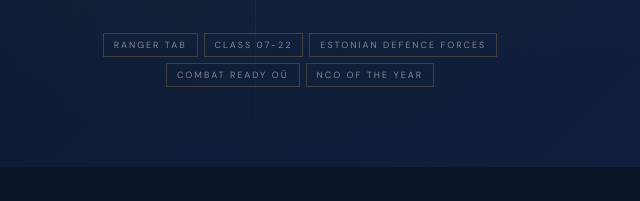
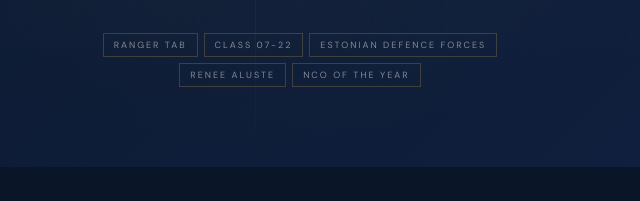
Before and after one commit to reneealuste-commits/earnthetab, a website: page index.html in a window 1280 px wide. Shown: the part 751-952 px from the top of the page, 640-1280 px from the left. Drawn offline with nearby package versions, Linux system fonts and the light colour scheme.

Commit message:
Replace Combat Ready references with Renee Aluste contact details

```diff
--- a/index.html
+++ b/index.html
@@ -1074,7 +1074,7 @@
       <span class="cred-tag">Ranger Tab</span>
       <span class="cred-tag">Class 07-22</span>
       <span class="cred-tag">Estonian Defence Forces</span>
-      <span class="cred-tag">Combat Ready OÜ</span>
+      <span class="cred-tag">Renee Aluste</span>
       <span class="cred-tag">NCO of the Year</span>
     </div>
   </div>
@@ -1143,7 +1143,7 @@
       </div>
       <div class="cred-item">
         <span class="cred-icon">★</span>
-        <div class="cred-text"><strong>Combat Ready OÜ</strong> — Echelon Front partner. Brings Jocko Willink's Extreme Ownership methodology to Estonia and Europe.</div>
+        <div class="cred-text"><strong>Leadership Instructor &amp; Author</strong> — Brings battlefield-tested leadership and decision-making methodology to Estonia and Europe.</div>
       </div>
       <div class="cred-item">
         <span class="cred-icon">★</span>
@@ -1167,7 +1167,7 @@
   <p class="cta-sub">Select your language. Get the book. Start preparing.</p>
   <div class="cta-buttons">
     <a href="#buy" class="btn-primary">SELECT LANGUAGE <span class="btn-arrow">↑</span></a>
-    <a href="mailto:renee@combatready.ee" class="btn-secondary">CONTACT AUTHOR</a>
+    <a href="mailto:reneealuste@gmail.com" class="btn-secondary">CONTACT RENEE ALUSTE</a>
   </div>
 </section>
 
@@ -1176,11 +1176,10 @@
   <div class="footer-logo">EARN THE TAB</div>
   <div class="footer-links">
     <a href="https://www.amazon.com/dp/B0DKPJ73S4" target="_blank" rel="noopener">Amazon KDP</a>
-    <a href="https://www.combatready.eu" target="_blank" rel="noopener">Combat Ready OÜ</a>
-    <a href="mailto:renee@combatready.ee">Contact</a>
-    <a href="https://www.combatready.eu" target="_blank" rel="noopener">combatready.eu</a>
+    <a href="mailto:reneealuste@gmail.com">Renee Aluste</a>
+    <a href="mailto:reneealuste@gmail.com">reneealuste@gmail.com</a>
   </div>
-  <div class="footer-copy">© 2026 Renee Aluste · combatready.eu</div>
+  <div class="footer-copy">© 2026 Renee Aluste · All rights reserved</div>
 </footer>
 
 <script>
```
Also changed, not shown: README.md.
